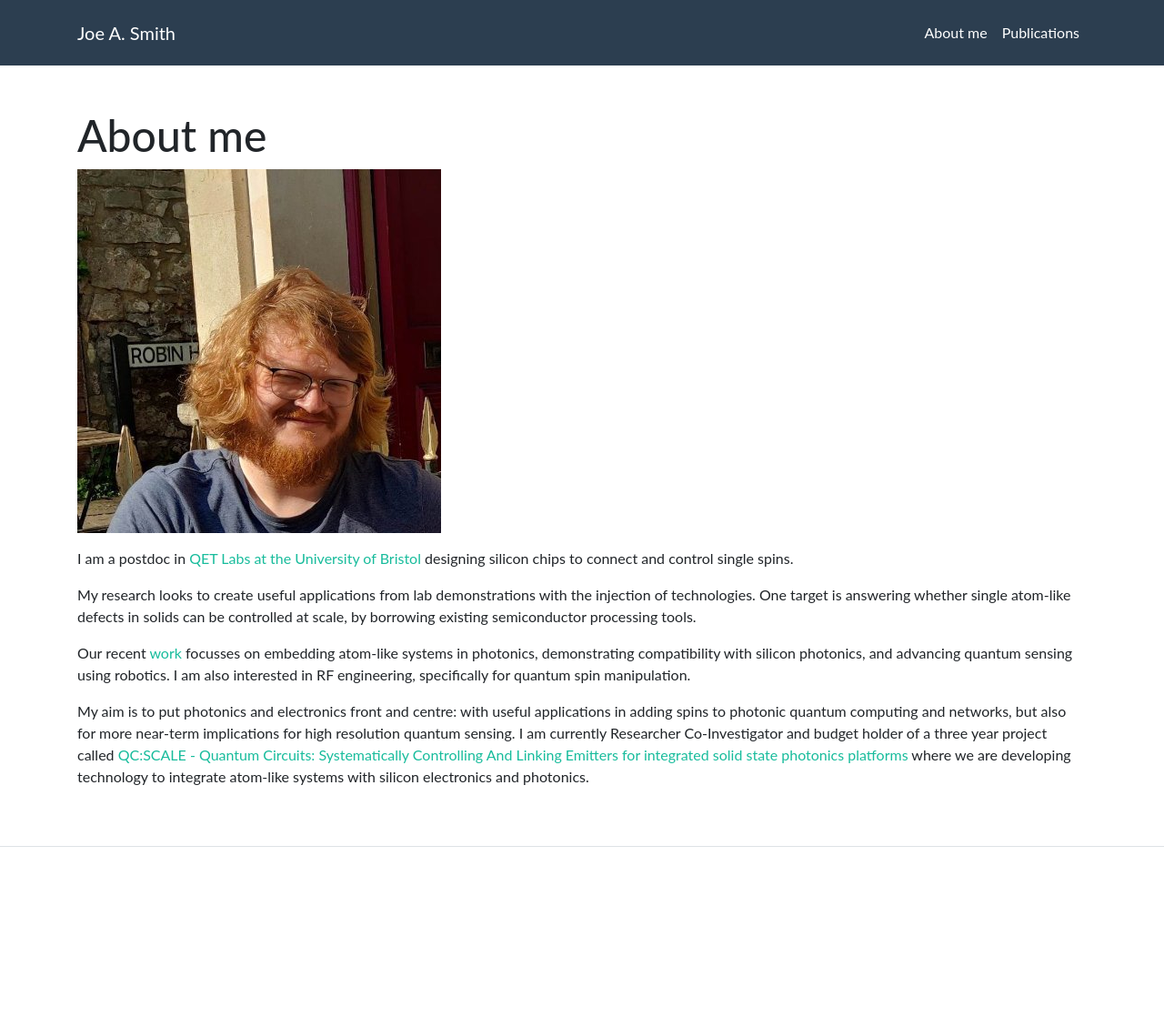
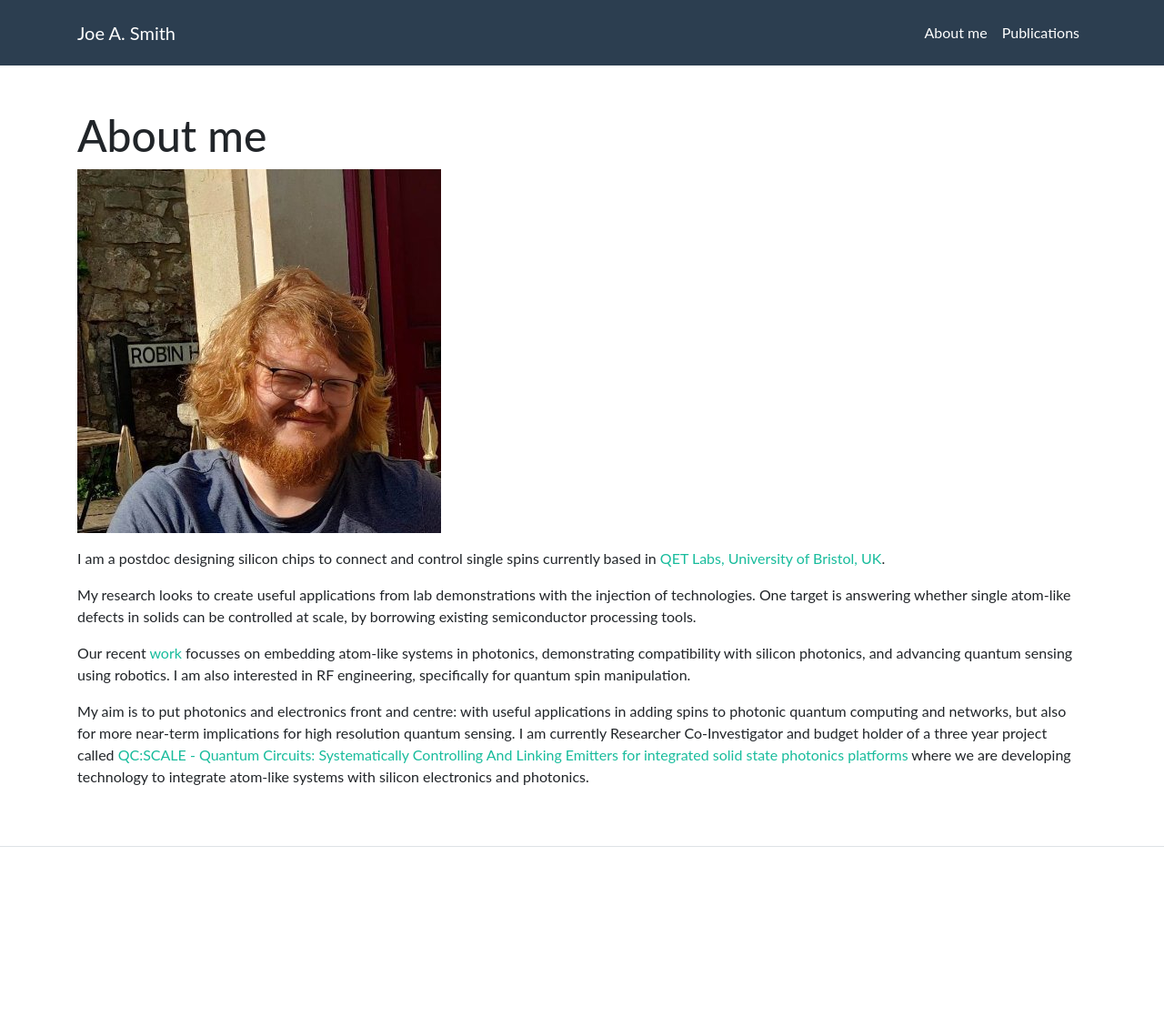
Before and after one commit to joesmio/joesmio.github.io, a Jekyll site: the page built from index.md, in a window 1280 px wide. Shown: the whole page at 91% size. Built offline with Jekyll 4.4.1, drawn with Linux system fonts in a browser that asks for light colours.

Commit message:
Update index.md

```diff
--- a/index.md
+++ b/index.md
@@ -5,7 +5,7 @@ title: About me
 
 ![Profile Image]({{ site.picture }}){: style="float: center"}
 
-I am a postdoc in [QET Labs at the University of Bristol](https://www.bristol.ac.uk/people/person/Joe-Smith-acb28703-28ff-44b0-8929-ff449fb7e979/) designing silicon chips to connect and control single spins.
+I am a postdoc designing silicon chips to connect and control single spins currently based in [QET Labs, University of Bristol, UK](https://www.bristol.ac.uk/people/person/Joe-Smith-acb28703-28ff-44b0-8929-ff449fb7e979/).
 
 My research looks to create useful applications from lab demonstrations with the injection of technologies. One target is answering whether single atom-like defects in solids can be controlled at scale, by borrowing existing semiconductor processing tools.
 
```
